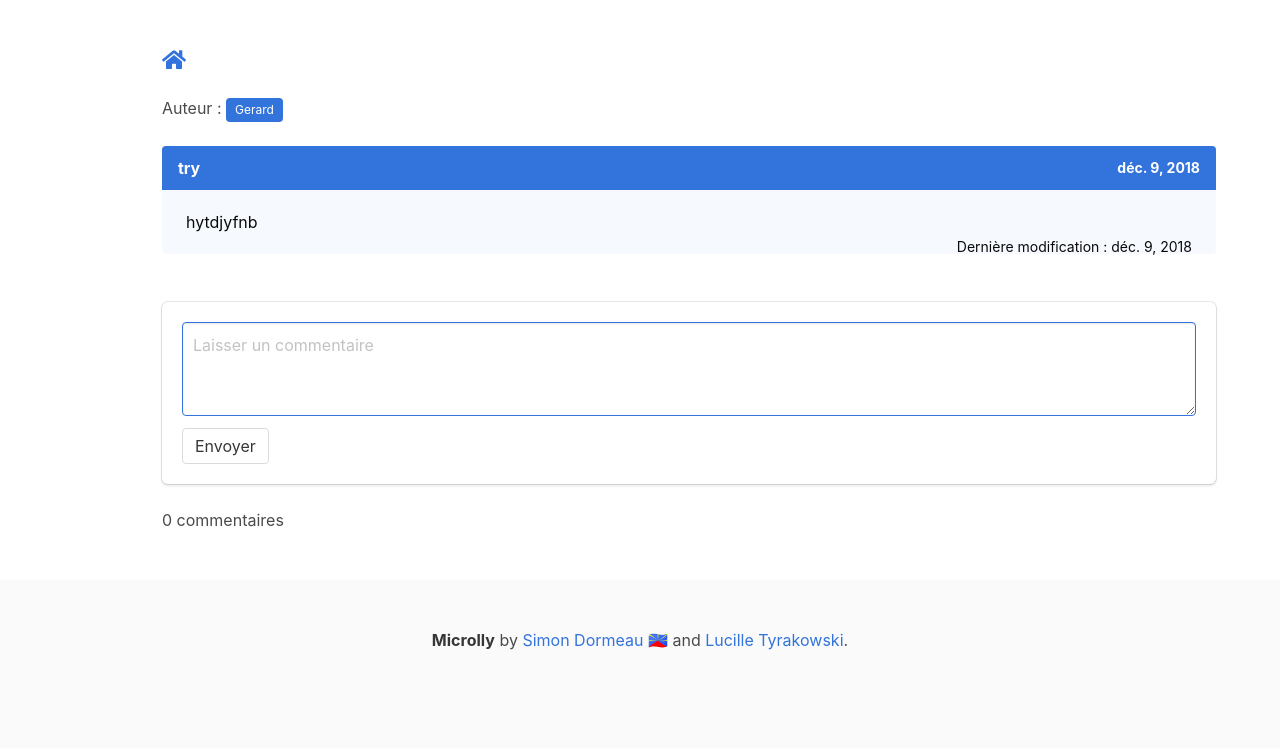
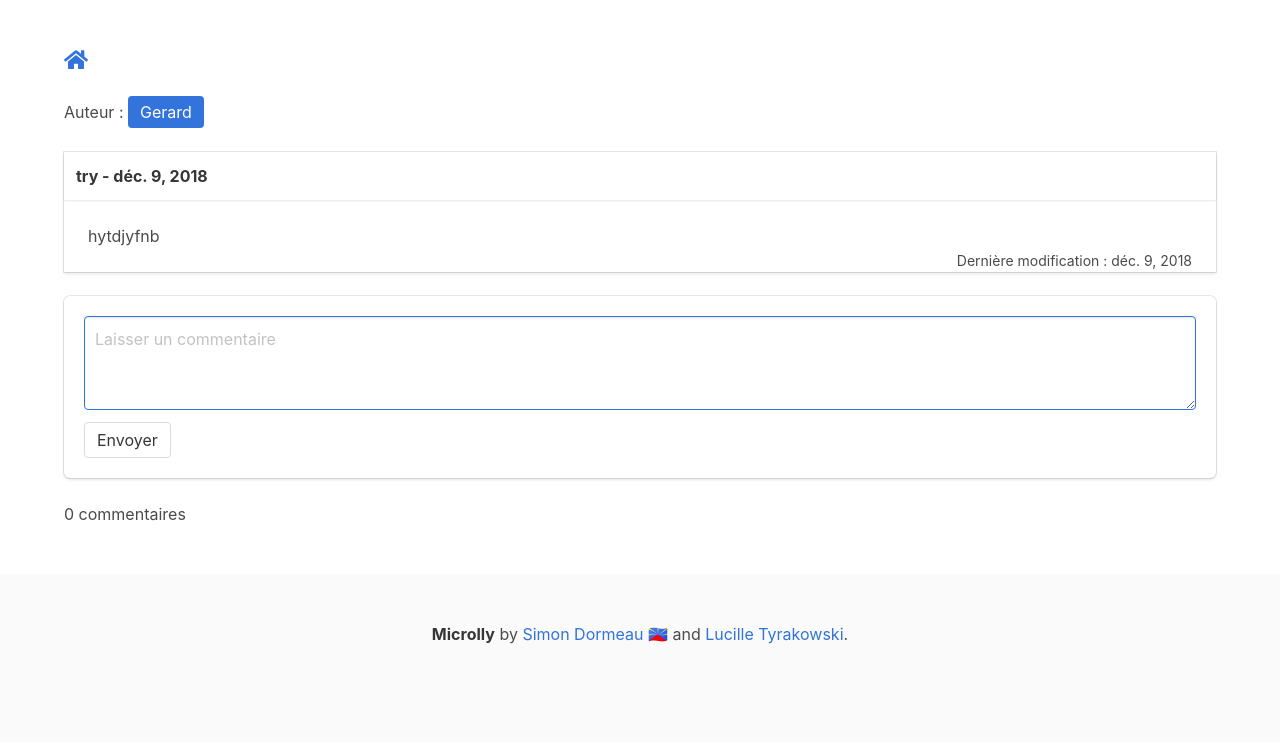
Before and after one commit to sowdowdow/microblogging-django-project, a Django app: page /post/17/ in a window 1280 px wide. Shown: the part 161-909 px from the top of the page. After the commit the page ends 805 px from the top, so only its background shows below. Run offline with Django 3.2, Linux system fonts and the light colour scheme; data comes from the database, SQL or seed files in the repository; both versions use the stored data as it was after the commit; some libraries are stand-ins or nearby versions; some web fonts are replaced.

Commit message:
modified display of posts + ajusted bonton in 'created_post.html'

```diff
--- a/Microlly/templates/base.html
+++ b/Microlly/templates/base.html
@@ -38,7 +38,7 @@
     <main>
         <section class="section wrapper">
             <div class="container">
-                {% if user.is_authenticated and not isaccountview%}
+                {% if user.is_authenticated and not isaccountview %}
                 <a href="{% url 'Microlly:account' %}" class="button is-link is-outlined is-pulled-right">Mon compte</a>
                 {% endif %} {% block body %} {% endblock body %}
             </div>
--- a/Microlly/templates/create_post.html
+++ b/Microlly/templates/create_post.html
@@ -2,6 +2,6 @@
 <h1 class="title is-4 has-text-link">Écrire un article :</h1>
 <form method="post" action="{% url 'Microlly:create_post' %}">
     {% include "form_snippet.html" %}
-    <input type="submit" value="Publier">
+    <input class="button is-success is-pulled-right" type="submit" value="Publier">
 </form>
 {% endblock body %}
--- a/Microlly/templates/post.html
+++ b/Microlly/templates/post.html
@@ -1,7 +1,6 @@
 {% extends 'base.html' %} {% block body %}
 
-<div class="columns is-mobile">
-    <div class="column is-11 is-offset-1">
+<div class="container is-widescreen">
         <a href="{% url 'Microlly:index' %}">
             <span class="icon is-large">
                 <i class="fas fa-lg fa-home"></i>
@@ -20,25 +19,23 @@
         </a>
         {% endif %}
         <br>
-        <span>Auteur :
-            <a class="tag is-link" href="{% url 'Microlly:author_posts' author=post.author %}">{{ post.author|title }}</a>
-        </span>
+            <span>Auteur :
+                <a class="tag is-link is-medium" href="{% url 'Microlly:author_posts' author=post.author %}">{{ post.author|title }}</a>
+            </span>
         </br>
         <br>
-        <article class="message is-link">
-            <div class="message-header">
-                <strong>{{ post.title }}</strong>
-                <small class="is-pulled-right">{{ post.creation_date }}</small>
+            <div class="card">
+                <div class="card-header">
+                    <div class="card-header-title">{{ post.title }} - {{ post.creation_date }}</div>
+                </div>
+                <div class="card-content">
+                    <p>{{ post.body|safe }}</p>
+                    <time class="is-pulled-right">
+                        <small >Dernière modification : {{ post.update_date }}</small>
+                    </time>
+                </div>
             </div>
-            <div class="message-body has-text-black">
-                <p>{{ post.body|safe }}</p>
-                <p class="is-pulled-right">
-                    <small >Dernière modification : {{ post.update_date }}</small>
-                </p>
-            </div>
-        </article>
         </br>
-
 
         <form method="post" action="{% url 'Microlly:comment_create' %}" class="box is-light">
             <input type="hidden" name="post" value="{{ post.id }}">
@@ -85,7 +82,5 @@
                 </div>
             </article>
         {% endfor %}
-
-    </div>
 </div>
 {% endblock body %}
```
Also changed, not shown: db.sqlite3.
